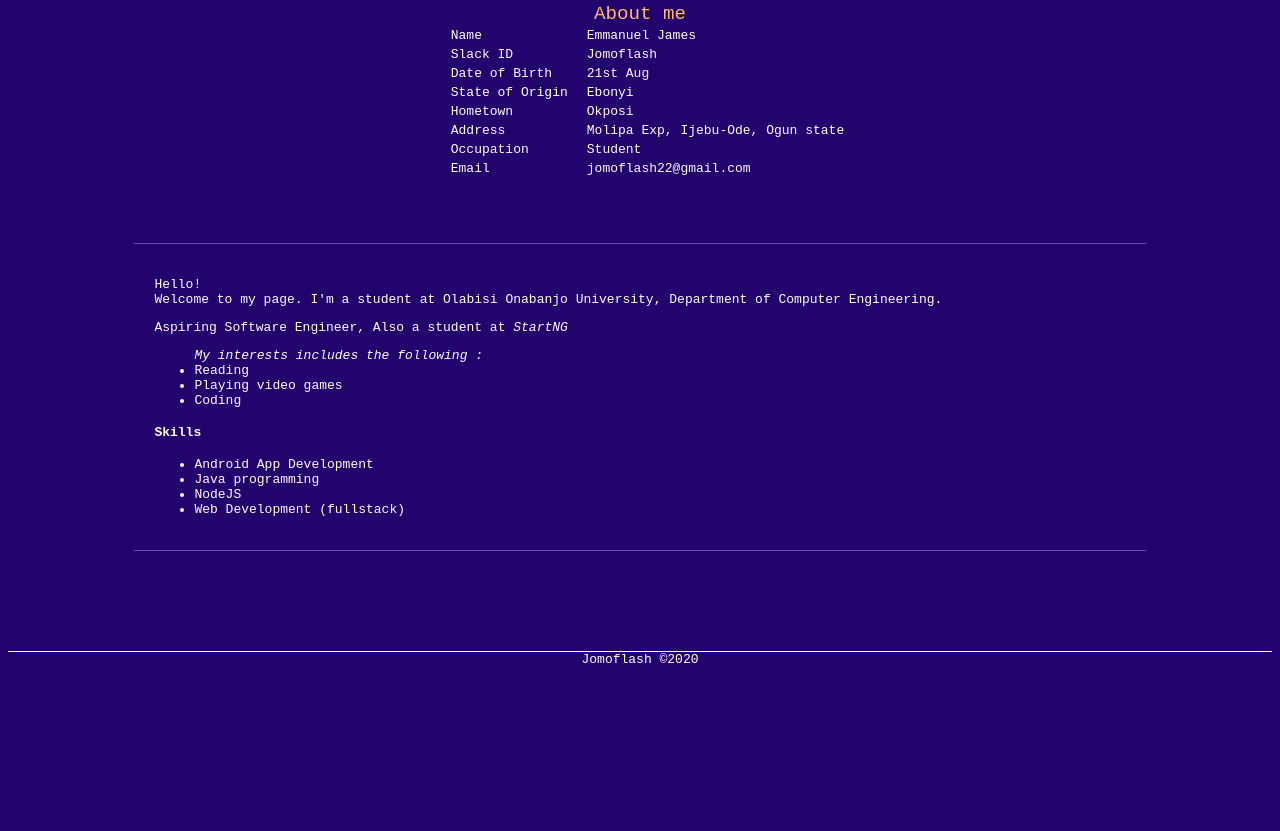
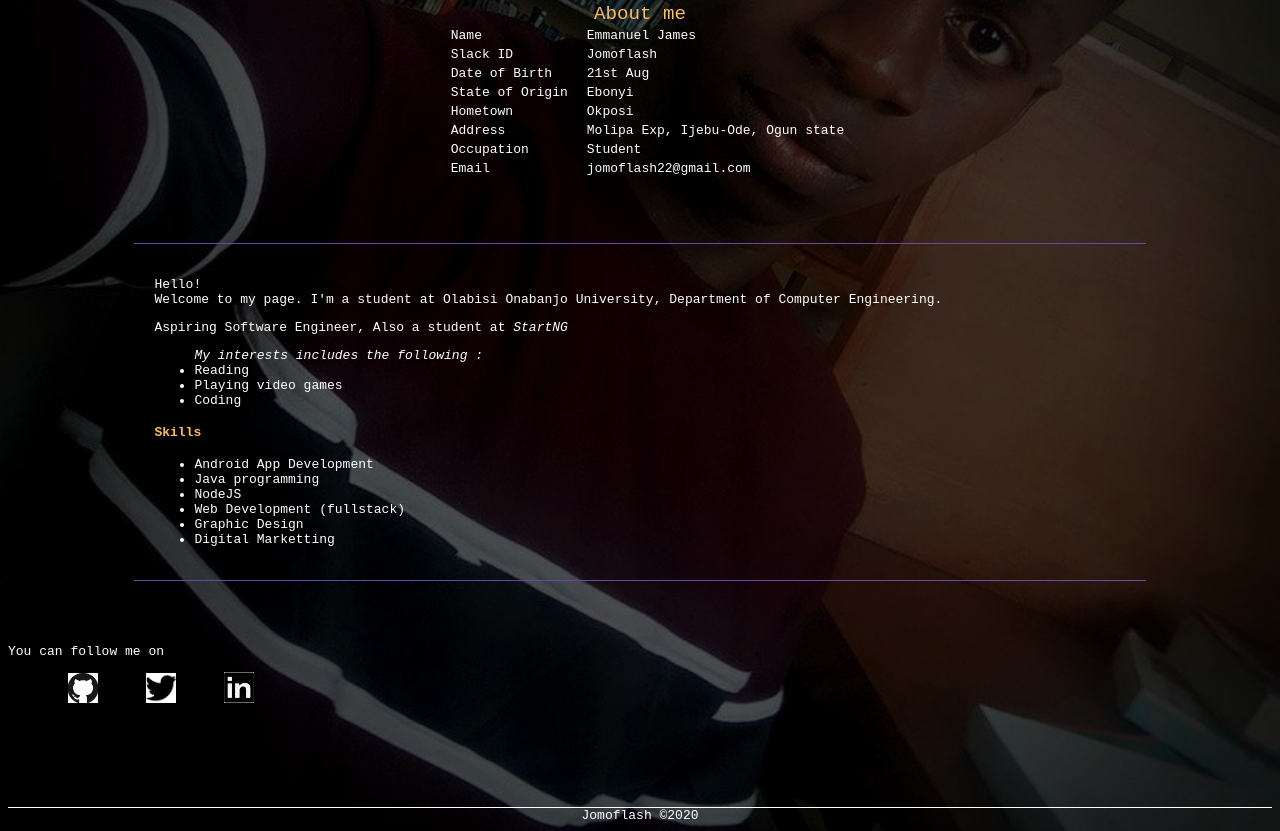
Before and after one commit to Jomoflash/online-profile, a plain HTML site: page index.html in a window 1280 px wide. Shown: the part 388-1219 px from the top of the page. Before the commit the page ends 1063 px from the top, so only its background shows below. Drawn offline with Linux system fonts and the light colour scheme.

Commit message:
Almost Done... I wish I'm an expert in this !

```diff
--- a/index.html
+++ b/index.html
@@ -62,8 +62,18 @@
               <li>Java programming</li>
               <li>NodeJS</li>
               <li>Web Development (fullstack)</li>
+              <li>Graphic Design</li>
+              <li>Digital Marketting</li>
           </ul>
 
+      </section>
+      <section>
+          <p>You can follow me on</p>
+          <ul class="link-icon">
+              <li><a href="https://github.com/Jomoflash"><img src="icons/github.jpeg" alt="github link"></a></li>
+              <li><a href="https://twitter.com/Jomoflash"><img src="icons/twitter.png" alt="twitter link"></a></li>
+              <li><a href="https://www.linkedin.com/in/jomoflash"><img src="icons/linkedin.png" alt="linkedin link"></a></li>
+          </ul>
       </section>
     </main>
     <footer class="center">Jomoflash &copy;2020</footer>
--- a/style.css
+++ b/style.css
@@ -1,6 +1,7 @@
 body {
-  background-color: rgb(35, 2, 110);
-
+  /* background-color: rgb(35, 2, 110); */
+ background: url("background.jpg") no-repeat;
+ background-size: cover;
   font-family: monospace;
   color: #fff;
 }
@@ -34,7 +35,7 @@ td {
 }
 caption {
     font-size: 1.2rem;
-    color: rgb(252, 187, 103);
+    color: #fcbb67;
 }
 .summary  {
     border-top: 1px solid rgb(102, 74, 165);
@@ -48,3 +49,17 @@ caption {
 section {
     margin-top: 30px;
 }
+h4 {
+    color: #fcbb67;
+}
+
+.link-icon li {
+    list-style: none;
+    display: inline;
+    margin: 20px;
+
+}
+
+.link-icon img {
+    width: 30px;
+}
```
Also changed, not shown: background.jpg (added), icons/github.jpeg (added), icons/linkedin.png (added), icons/twitter.png (added).
